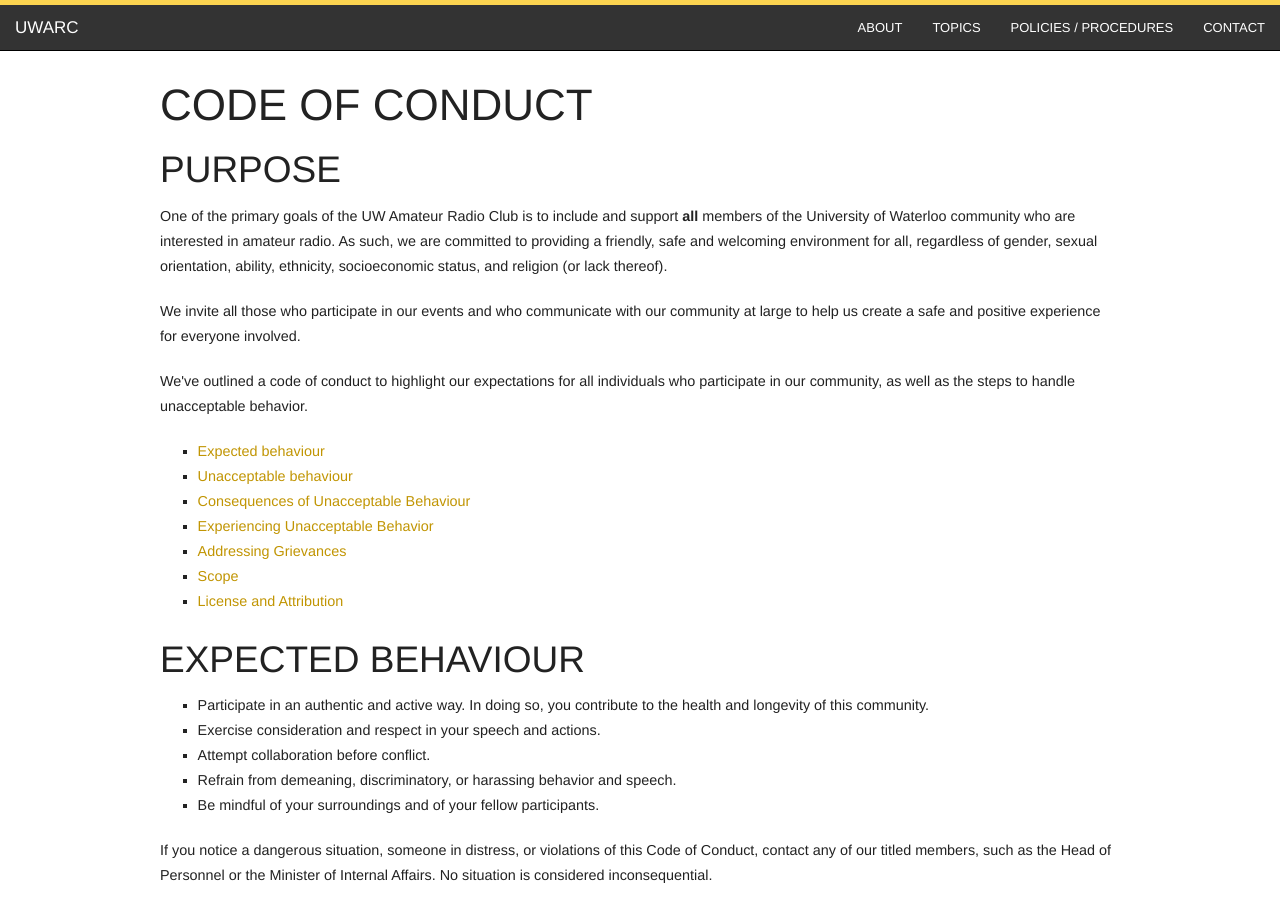
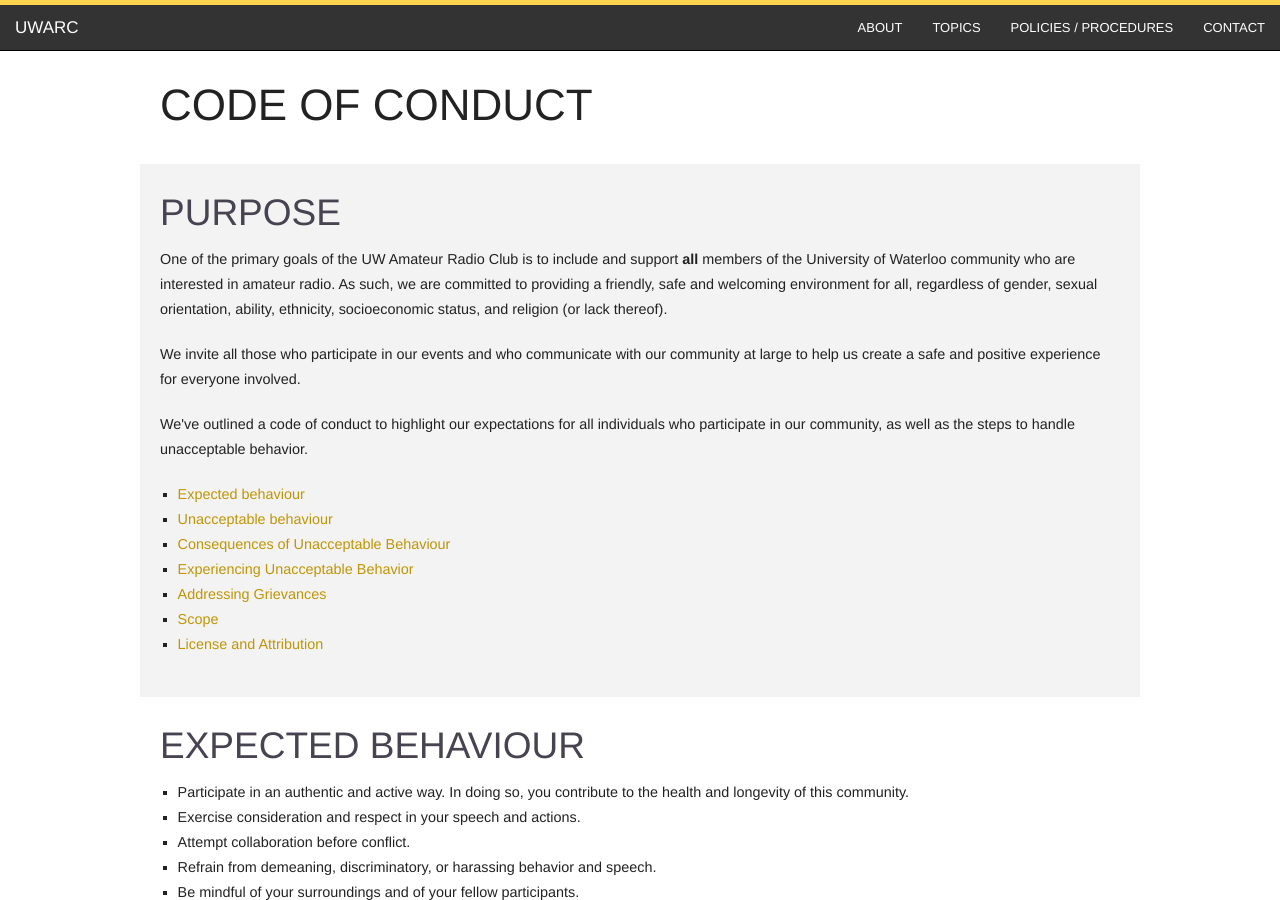
Before and after one commit to zachomedia/uwarc-website, a Jekyll site: the page built from policies-procedures/code-of-conduct/index.html, in a window 1280 px wide and 900 px high. Built offline with Jekyll 4.4.1, drawn with Linux system fonts in a browser that asks for light colours; Markdown is read by kramdown in place of the engine named in the settings.

Commit message:
Gave new style to Code of Conduct

```diff
--- a/policies-procedures/code-of-conduct/index.html
+++ b/policies-procedures/code-of-conduct/index.html
@@ -1,13 +1,14 @@
 ---
-layout: default
+layout: html
 title: Code of Conduct
 ---
 
-<div id="home">
+<div class="row">
+    <h1>Code of Conduct</h1>
+</div>
 
-<h1>Code of Conduct</h1>
-
-<h2>Purpose</h2>
+<div class="row shaded">
+    <h2 class="subheader">Purpose</h2>
     <p>One of the primary goals of the UW Amateur Radio Club is to include
     and support <strong>all</strong> members of the University of Waterloo
     community who are interested in amateur radio. As such, we are
@@ -20,16 +21,19 @@ positive experience for everyone involved.</p>
     <p>We've outlined a code of conduct to highlight our expectations for
     all individuals who participate in our community, as well as the steps
     to handle unacceptable behavior.</p>
-<ul><li><a href="#Expected behaviour">Expected behaviour</a></li>
+    <ul class="square"><li><a href="#Expected behaviour">Expected behaviour</a></li>
       <li><a href="#Unacceptable behaviour">Unacceptable behaviour</a></li>
       <li><a href="#Consequences">Consequences of Unacceptable Behaviour</a></li>
       <li><a href="#Experiencing">Experiencing Unacceptable Behavior</a></li>
       <li><a href="#grievances">Addressing Grievances</a></li>
       <li><a href="#Scope">Scope</a></li>
       <li><a href="#License">License and Attribution</a></li>
-</ul><h2><a name="Expected behaviour" id="Expected
+    </ul>
+</div>
+<div class="row">
+    <h2 class="subheader"><a name="Expected behaviour" id="Expected
     behaviour"></a>Expected Behaviour</h2>
-<ul><li>Participate in an authentic and active way. In doing so, you
+    <ul class="square"><li>Participate in an authentic and active way. In doing so, you
     contribute to the health and longevity of this community.</li>
       <li>Exercise consideration and respect in your speech and actions.</li>
       <li>Attempt collaboration before conflict.</li>
@@ -41,7 +45,9 @@ contribute to the health and longevity of this community.</li>
     violations of this Code of Conduct, contact any of our titled members,
     such as the Head of Personnel or the Minister of Internal Affairs. No
     situation is considered inconsequential. </p>
-<h2><a name="Unacceptable behaviour" id="Unacceptable
+</div>
+<div class="row shaded">
+    <h2 class="subheader"><a name="Unacceptable behaviour" id="Unacceptable
     behaviour"></a>Unacceptable Behaviour</h2>
     <p><strong>Unacceptable behaviors include:</strong> intimidating,
     harassing, abusive, discriminatory, derogatory or demeaning speech or
@@ -56,7 +62,9 @@ in public spaces (including presentation slides); deliberate
     intimidation, stalking or following; harassing photography or
     recording; sustained disruption of talks or other events;
     inappropriate physical contact, and unwelcome sexual attention.</p>
-<h2><a name="Consequences" id="Consequences"></a>Consequences of
+</div>
+<div class="row">
+    <h2 class="subheader"><a name="Consequences" id="Consequences"></a>Consequences of
     Unacceptable Behavior</h2>
     <p>Unacceptable behavior from any community member, including sponsors
     and those with decision-making authority, will not be tolerated.</p>
@@ -67,7 +75,9 @@ community organizers may take any action they deem appropriate, up to
     and including a temporary ban or permanent expulsion from the
     community without warning (and without refund in the case of a paid
     event).</p>
-<h2><a name="Experiencing" id="Experiencing"></a>Experiencing
+</div>
+<div class="row shaded">
+    <h2 class="subheader"><a name="Experiencing" id="Experiencing"></a>Experiencing
     Unacceptable Behavior</h2>
     <p>If you are subject to or witness unacceptable behavior, or have any
     other concerns, please notify an organizer or titled member as soon as
@@ -77,17 +87,23 @@ members engage with local law enforcement or to otherwise help those
     experiencing unacceptable behavior feel safe. In the context of
     in-person events, organizers will also provide escorts as desired by
     the person experiencing distress.</p>
-<h2><a name="grievances" id="grievances"></a>Addressing
+</div>
+<div class="row">
+    <h2 class="subheader"><a name="grievances" id="grievances"></a>Addressing
     Grievances</h2>
     <p>If you feel you have been falsely or unfairly accused of violating
     this Code of Conduct, you should contact the UW Amateur Radio Club
     with a concise description of your grievance.</p>
-<h2><a name="Scope" id="Scope"></a>Scope</h2>
+</div>
+<div class="row shaded">
+    <h2 class="subheader"><a name="Scope" id="Scope"></a>Scope</h2>
     <p>We expect all community participants (participants, organizers,
     sponsors, and other guests) to abide by this Code of Conduct in all
     community venues &mdash; online and in-person &mdash; as well as in
     all one-on-one communications pertaining to community business.</p>
-<h2><a name="License" id="License"></a>License and Attribution</h2>
+</div>
+<div class="row">
+    <h2 class="subheader"><a name="License" id="License"></a>License and Attribution</h2>
     <p>This Code of Conduct is distributed under
     a <a href="http://creativecommons.org/licenses/by-sa/3.0/">Creative
     Commons Attribution-ShareAlike License</a> and is derived from
```
Lines whose indentation alone changed are shown as unchanged.
